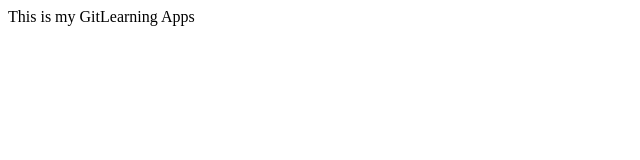
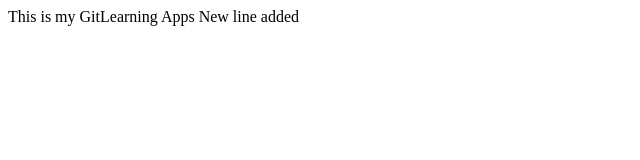
Before and after one commit to VirtualConferenceHubs/mylearningrepo, a plain HTML site: page index.html in a window 1280 px wide. Shown: the whole page, without its empty margins (0-640 px from the left). Drawn offline with Linux system fonts and the light colour scheme.

```diff
--- a/index.html
+++ b/index.html
@@ -4,5 +4,6 @@
 </head>
 <body>
 This is my GitLearning Apps
+New line added
 </body>
 </html>
```
Also changed, not shown: login.html (added).
